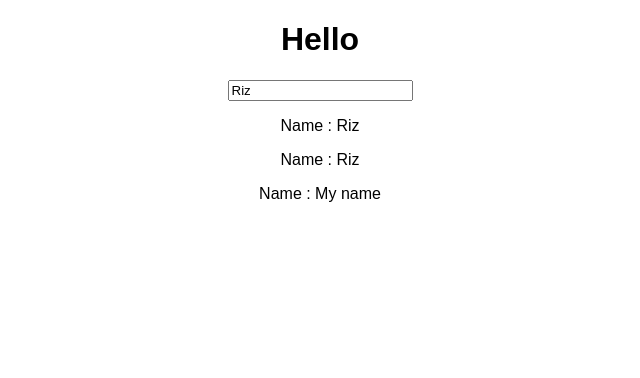
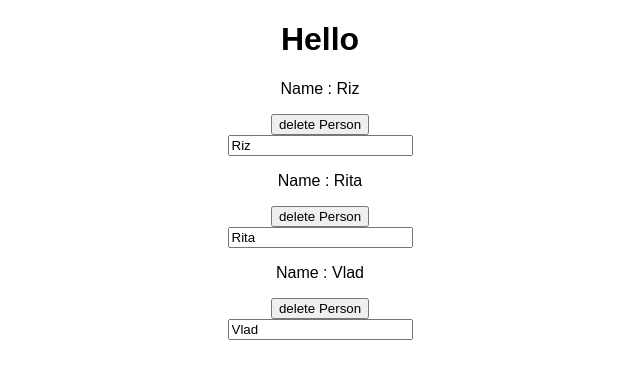
Before and after one commit to VladimirRiz/react-complete-guide, a React (Create React App) app: page / in a window 1280 px wide. Shown: the top 378 px of the page, without its empty margins (320-960 px from the left). Built offline with nearby package versions, Linux system fonts and the light colour scheme.

Commit message:
feat: flexible lists

```diff
--- a/src/App.js
+++ b/src/App.js
@@ -5,23 +5,53 @@ import UserInput from './UserInput';
 
 class App extends Component {
   state = {
-    name: 'Riz',
+    persons: [
+      { id: 'qwe1', name: 'Riz' },
+      { id: 'qwe', name: 'Rita' },
+      { id: 'wqeq', name: 'Vlad' },
+    ],
   };
 
-  onChangeHandler = ({ target }) => {
+  onChangeHandler = ({ target }, id) => {
+    const personIndex = this.state.persons.findIndex((p) => p.id === id);
+    const person = {
+      ...this.state.persons[personIndex],
+    };
+    person.name = target.value;
+    const persons = [...this.state.persons];
+    persons[personIndex] = person;
     this.setState({
-      name: target.value,
+      persons,
+    });
+  };
+
+  deletePerson = (index) => {
+    const persons = [...this.state.persons];
+    persons.splice(index, 1);
+    this.setState({
+      persons,
     });
   };
 
   render() {
+    const { persons } = this.state;
     return (
       <div className="App">
         <h1>Hello</h1>
-        <UserInput value={this.state.name} change={this.onChangeHandler} />
-        <UserOutput name={this.state.name} />
-        <UserOutput name={this.state.name} />
-        <UserOutput name="My name" />
+        {persons.map((person, index) => {
+          return (
+            <div key={person.id}>
+              <UserOutput
+                name={person.name}
+                delete={this.deletePerson.bind(this, index)}
+              />
+              <UserInput
+                value={person.name}
+                change={(event) => this.onChangeHandler(event, person.id)}
+              />
+            </div>
+          );
+        })}
       </div>
     );
   }
--- a/src/UserOutput/index.js
+++ b/src/UserOutput/index.js
@@ -4,6 +4,7 @@ const UserOutput = (props) => {
   return (
     <div>
       <p>Name : {props.name}</p>
+      <button onClick={props.delete}>delete Person</button>
     </div>
   );
 };
```
